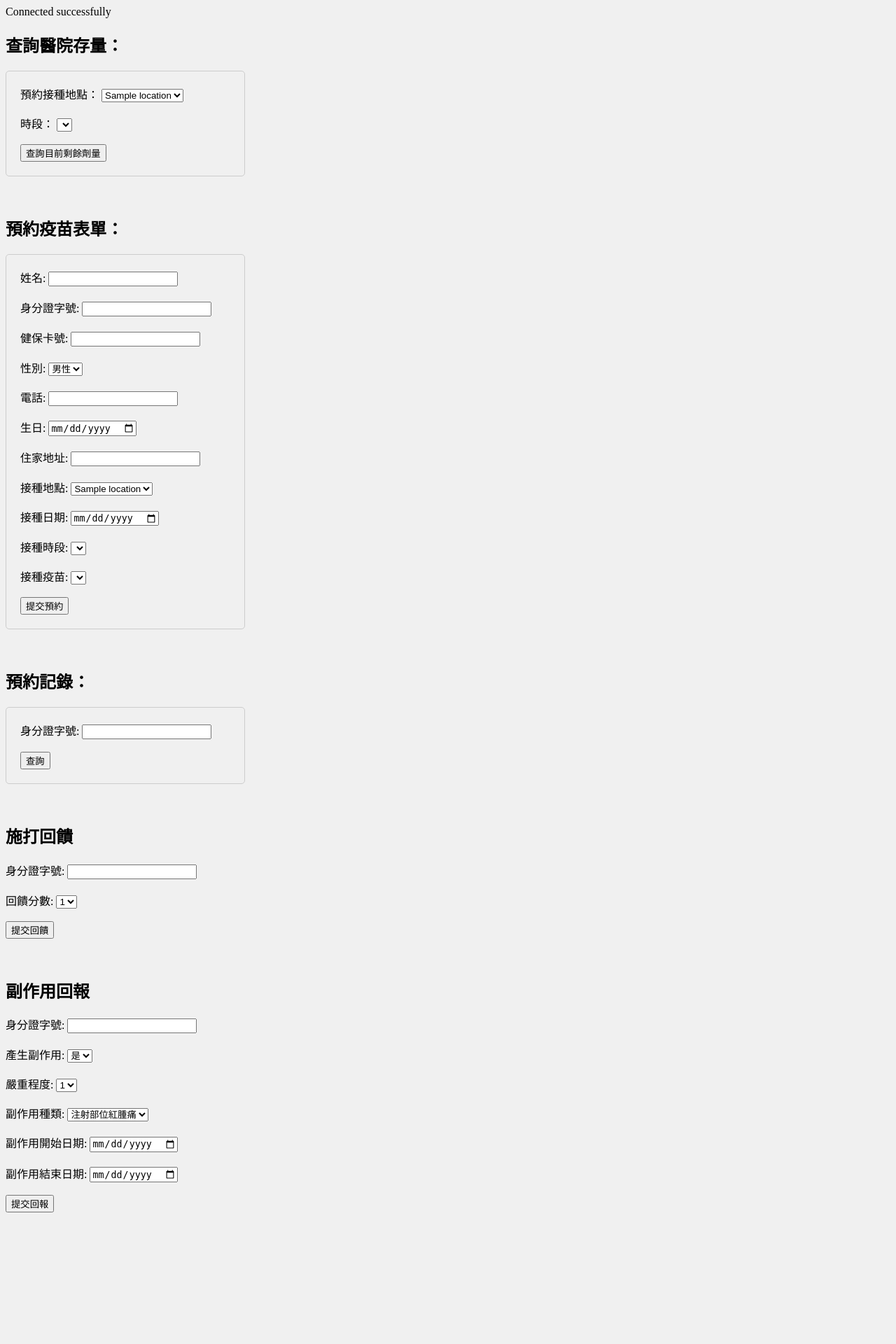
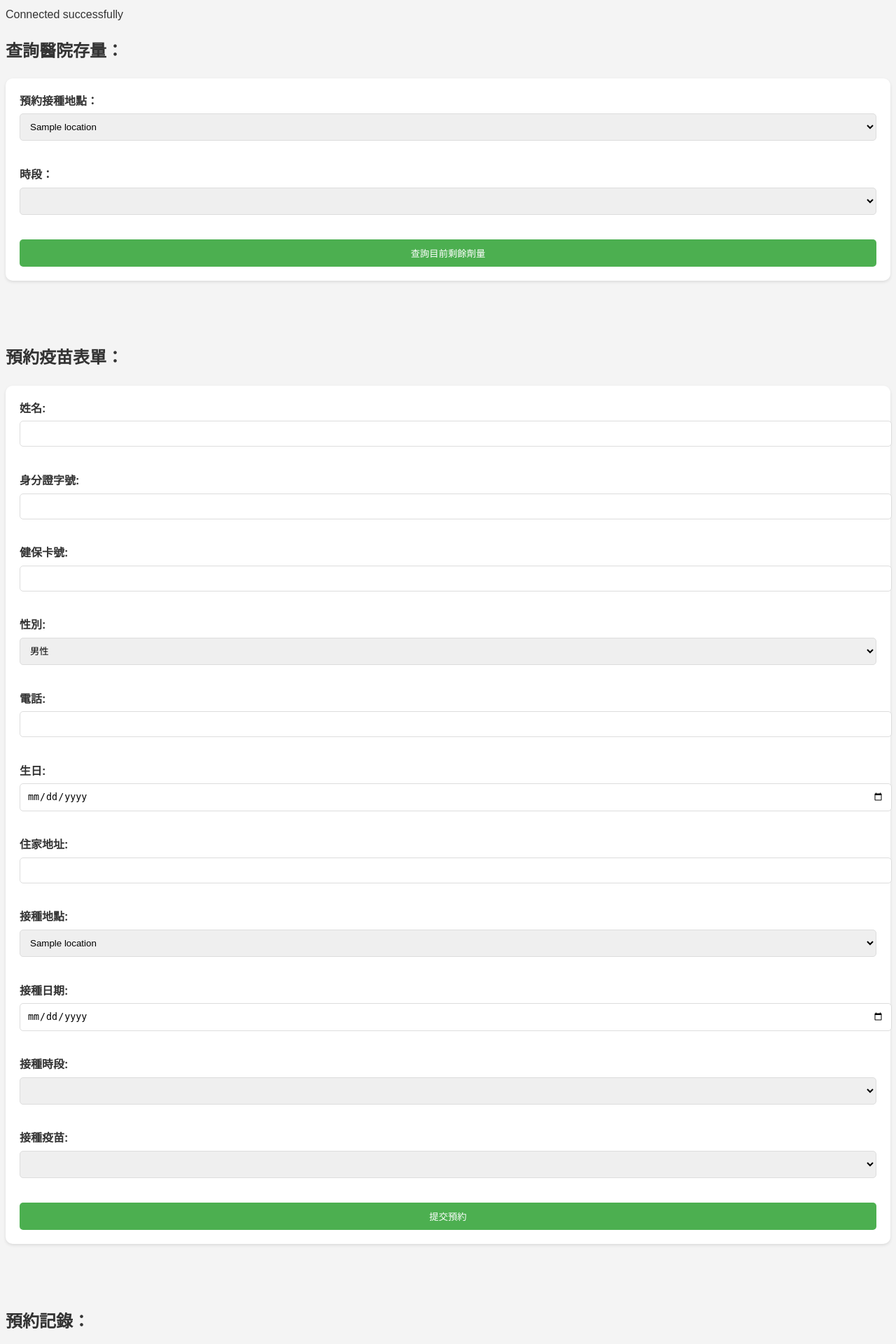
Before and after one commit to alexanderlu828/DB_Project_Group21, a PHP site: page /user.php in a window 1280 px wide. Shown: the top 1920 px of the page at 70% size. Before the commit the page ends 1732 px from the top, so only its background shows below. Run offline with PHP 8.4, Linux system fonts and the light colour scheme; tables that the repository leaves empty or names only in its code hold one stand-in row (values such as "Sample post"); lists and menus that the app fills with data are empty; some libraries are stand-ins or nearby versions.

Commit message:
Update ad.css

```diff
--- a/ad.css
+++ b/ad.css
@@ -10,24 +10,39 @@ h2 {
 
 
         body {
-    background-color: #f0f0f0;
+            font-family: Arial, sans-serif;
+            background-color: #f4f4f4;
+            color: #333;
+            line-height: 1.6;
         }
-
-.appointment_form{
-    text-align: left;
+        .user-container, .feedback-container, .side-effect-container {
+            background: #fff;
+            padding: 20px;
+            margin: 20px 0;
+            border-radius: 10px;
+            box-shadow: 0 2px 4px rgba(0,0,0,0.1);
         }
-
-.user-container{
-    width: 300px;
-    padding: 20px;
-    border: 1px solid #ccc;
+        label {
+            display: block;
+            margin-bottom: 5px;
+            font-weight: bold;
+        }
+        input[type="text"], select, input[type="date"] {
+            width: 100%;
+            padding: 10px;
+            margin-bottom: 10px;
             border-radius: 5px;
+            border: 1px solid #ddd;
         }
-
-
-.admin-container{
-    width: 300px;
-    padding: 20px;
-    border: 1px solid #ccc;
+        input[type="button"] {
+            width: 100%;
+            padding: 10px;
+            border: none;
             border-radius: 5px;
+            background-color: #4CAF50;
+            color: white;
+            cursor: pointer;
         }
+        input[type="button"]:hover {
+            background-color: #45a049;
+        }
```
Lines whose indentation alone changed are shown as unchanged.
